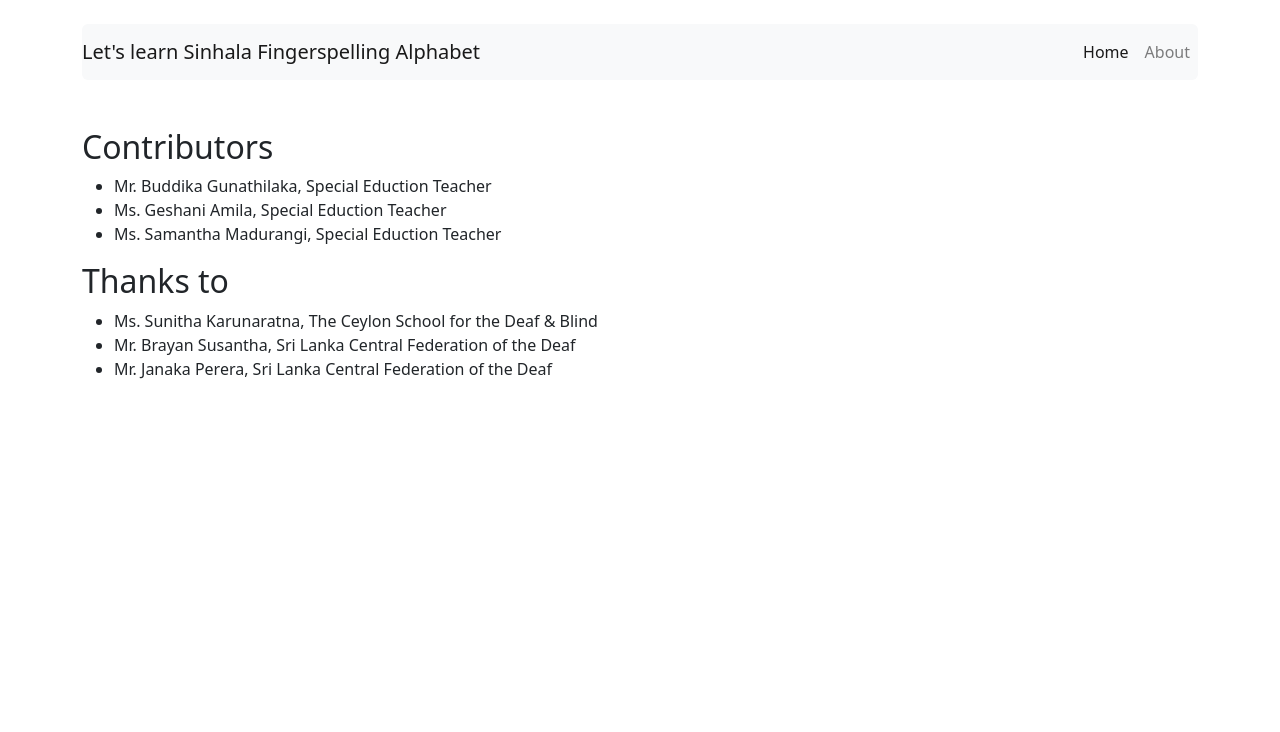
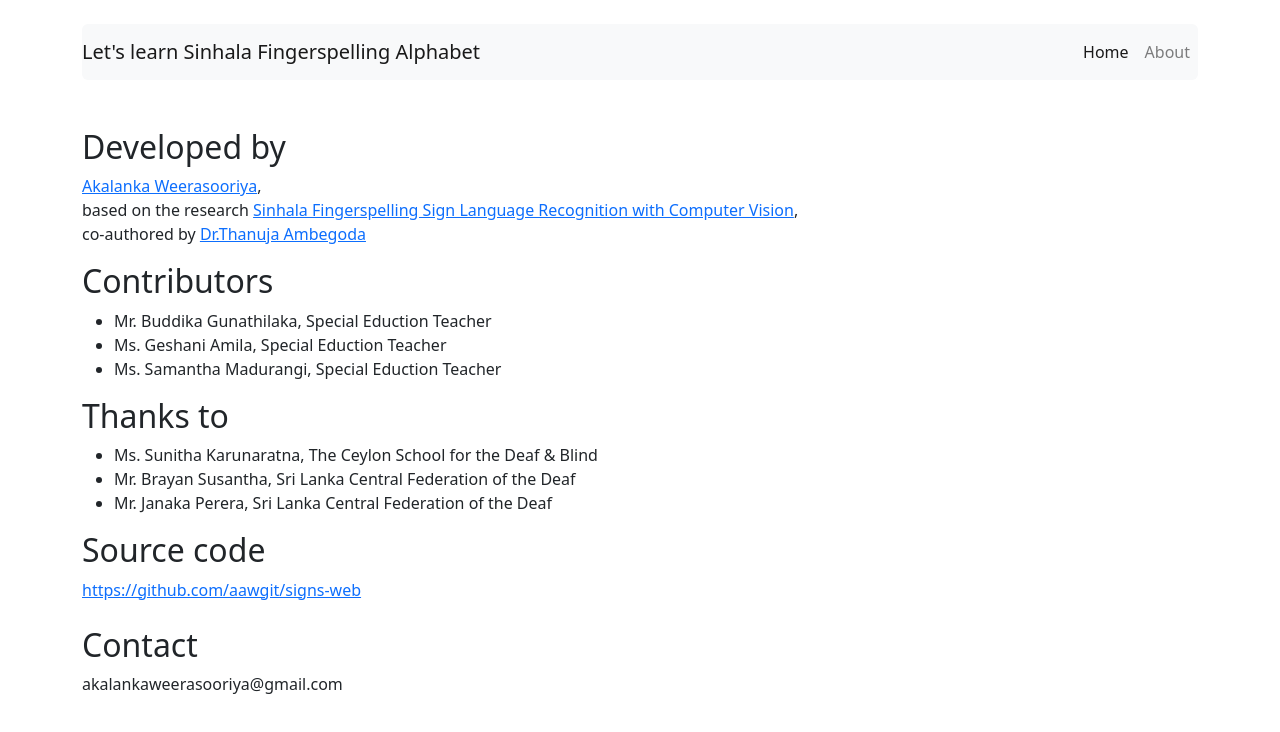
Before and after one commit to aawgit/signs-web, a React (Create React App) app: page /about in a window 1280 px wide. Shown: the top 732 px of the page. Built offline with nearby package versions, Linux system fonts and the light colour scheme.

Commit message:
Resolved conflicts

```diff
--- a/src/components/About.js
+++ b/src/components/About.js
@@ -5,6 +5,10 @@ class About extends Component {
   render() {
     return (
       <div className="container py-4">
+        <h2>Developed by</h2>
+        <p><a href="https://lk.linkedin.com/in/akalanka-weerasooriya-7812b3171">Akalanka Weerasooriya</a>
+          ,<br></br>based on the research <a href="https://www.researchgate.net/publication/364120463_Sinhala_Fingerspelling_Sign_Language_Recognition_with_Computer_Vision">Sinhala Fingerspelling Sign Language Recognition with Computer Vision
+          </a>, <br></br>co-authored by <a href="https://lk.linkedin.com/in/thanujad">Dr.Thanuja Ambegoda</a></p>
         <h2>Contributors</h2>
         <ul>
           <li>Mr. Buddika Gunathilaka, Special Eduction Teacher</li>
@@ -17,6 +21,11 @@ class About extends Component {
           <li>Mr. Brayan Susantha, Sri Lanka Central Federation of the Deaf</li>
           <li>Mr. Janaka Perera, Sri Lanka Central Federation of the Deaf</li>
         </ul>
+        <h2>Source code</h2>
+        <a href="https://github.com/aawgit/signs-web">https://github.com/aawgit/signs-web</a> <br></br> <br></br>
+
+        <h2>Contact</h2>
+        akalankaweerasooriya@gmail.com
       </div>
     );
   }
--- a/src/components/Home.js
+++ b/src/components/Home.js
@@ -1,5 +1,5 @@
 
-import { useState } from "react";
+import { useState, useEffect } from "react";
 import "@tensorflow/tfjs-backend-webgl";
 import GamePanel from "../components/GamePanel"
 import VideoComp from "../components/VideoComp";
@@ -52,6 +52,20 @@ export default function Home() {
 
   const [sendChecked, setSendChecked] = useState(true)
 
+  const [width, setWidth] = useState(Number(window.innerWidth));
+
+  function handleWindowSizeChange() {
+    setWidth(window.innerWidth);
+  }
+  useEffect(() => {
+    window.addEventListener('resize', handleWindowSizeChange);
+    return () => {
+      window.removeEventListener('resize', handleWindowSizeChange);
+    }
+  }, []);
+
+  const isMobile = width <= 768;
+
   const handleCheckboxClick = (evt) => {
     const newChecked = !sendChecked
     setSendChecked(newChecked)
@@ -90,6 +104,7 @@ export default function Home() {
   }
   let expectedSignForUI = 1
   expectedSign ? expectedSignForUI = expectedSign : null
+  if (isMobile) return (<div>Sorry, this doesn't work on mobiles phone screens yet. Please try on a laptop or desktop computer.</div>)
   return (
     <div className="container py-4">
       <div className="row align-items-md-stretch">
```
Also changed, not shown: 2 other files (tests, documents, lock files or other folders).
